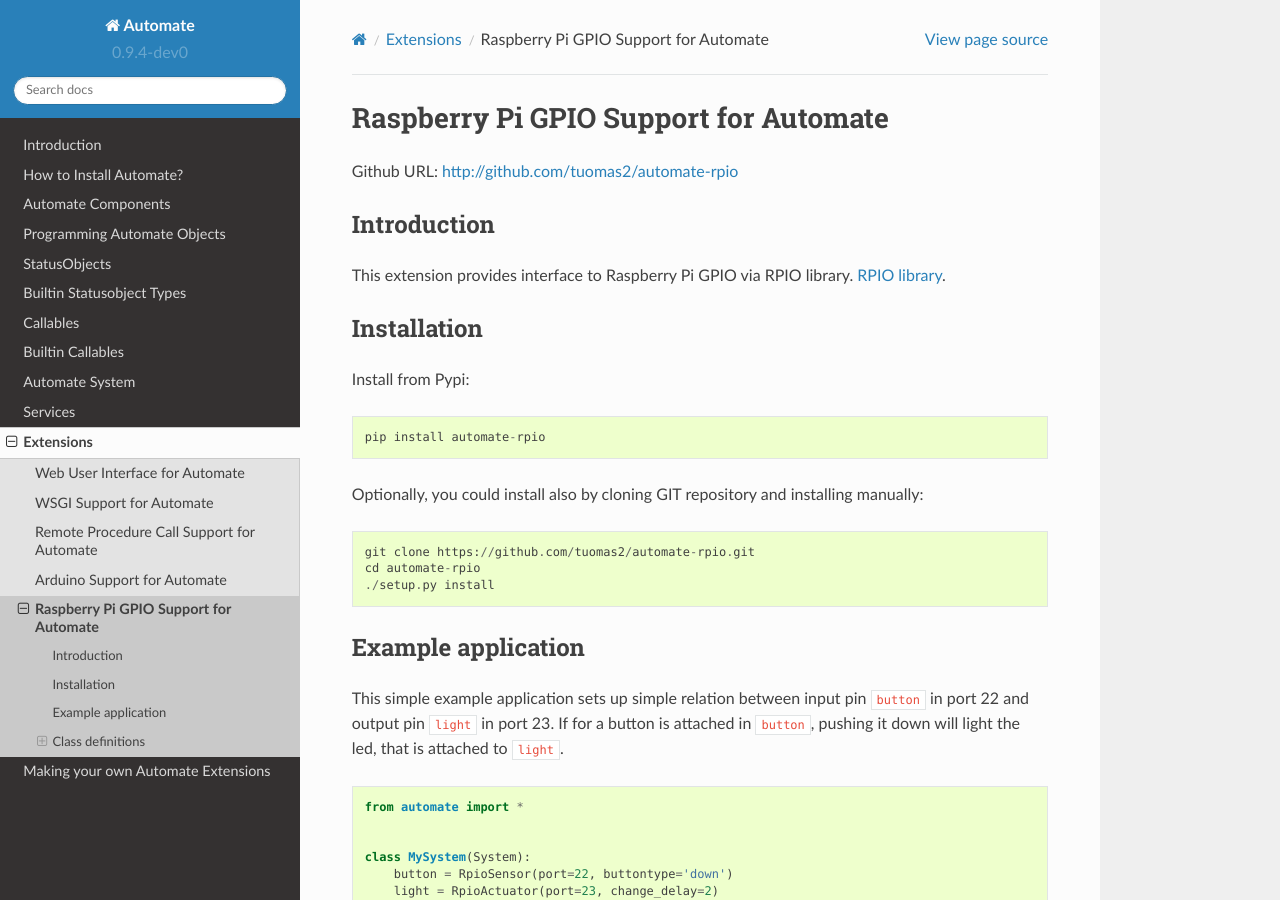
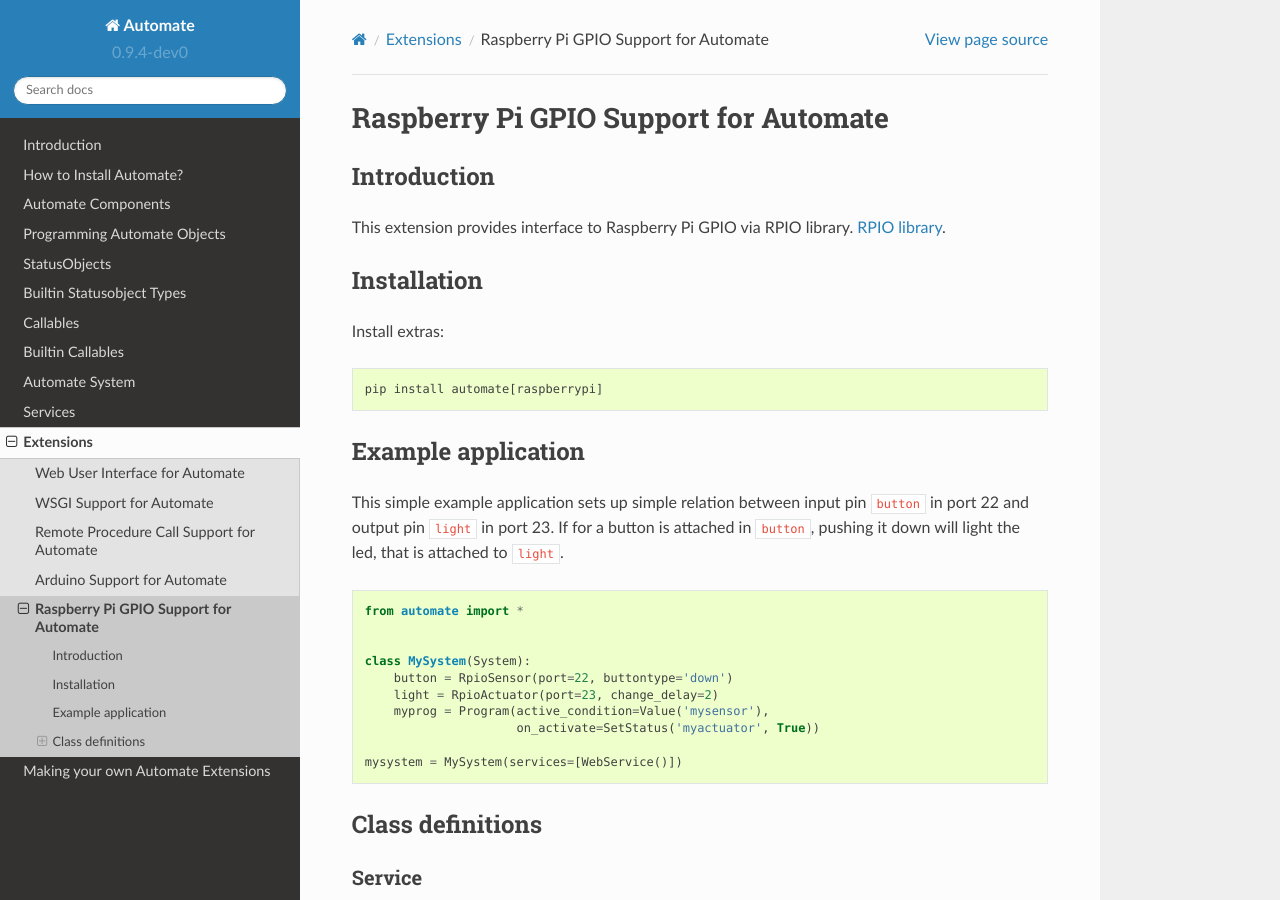
Before and after one commit to tuomas2/automate, a Sphinx documentation site: the page built from docs/source/official_extensions/rpio.rst, in a window 1280 px wide and 900 px high. Built offline with Sphinx 7.4.7 and the Read the Docs theme 2.0.0, drawn with Linux system fonts in a browser that asks for light colours.

Commit message:
Update documentation

```diff
--- a/docs/source/official_extensions/index.rst
+++ b/docs/source/official_extensions/index.rst
@@ -5,8 +5,7 @@ Extensions
 
 Automate functionality can be easily extended by various extension modules, and it is also
 possible to make your own Automate extensions, for details see :ref:`extensions`.
-The following extensions are officially supported by Automate, but are distributed
-as separate packages.
+The following extensions are included in Automate:
 
 .. toctree::
    :maxdepth: 2
--- a/docs/source/official_extensions/rpio.rst
+++ b/docs/source/official_extensions/rpio.rst
@@ -2,8 +2,6 @@
 
 Raspberry Pi GPIO Support for Automate
 ======================================
-
-Github URL: http://github.com/tuomas2/automate-rpio
 
 Introduction
 ------------
@@ -13,15 +11,9 @@ This extension provides interface to Raspberry Pi GPIO via RPIO library. `RPIO l
 Installation
 ------------
 
-Install from Pypi::
+Install extras::
 
-    pip install automate-rpio
-
-Optionally, you could install also by cloning GIT repository and installing manually::
-
-    git clone https://github.com/tuomas2/automate-rpio.git
-    cd automate-rpio
-    ./setup.py install
+    pip install automate[raspberrypi]
 
 Example application
 -------------------
--- a/docs/source/official_extensions/wsgi.rst
+++ b/docs/source/official_extensions/wsgi.rst
@@ -6,8 +6,6 @@ WSGI Support for Automate
 This extension provides Web server for WSGI-aware extensions, such as :ref:`automate-rpc`,
 :ref:`automate-webui`. It is of no use alone.
 
-Github URL: http://github.com/tuomas2/automate-wsgi
-
 Class definition
 ----------------
 
--- a/setup.py
+++ b/setup.py
@@ -23,6 +23,7 @@ setupopts = dict(
                 "django-crispy-forms~=1.6",
                 "tornado~=4.5",
             ],
+        'rpc': ['tornado~=4.5'],
         'raspberrypi': ['RPIO'],
         'arduino': ['pyfirmata'],
     },
```
Also changed, not shown: docs/source/official_extensions/arduino.rst (+2 -10 lines), docs/source/official_extensions/rpc.rst (+2 -10 lines), docs/source/official_extensions/webui.rst (+2 -10 lines).
